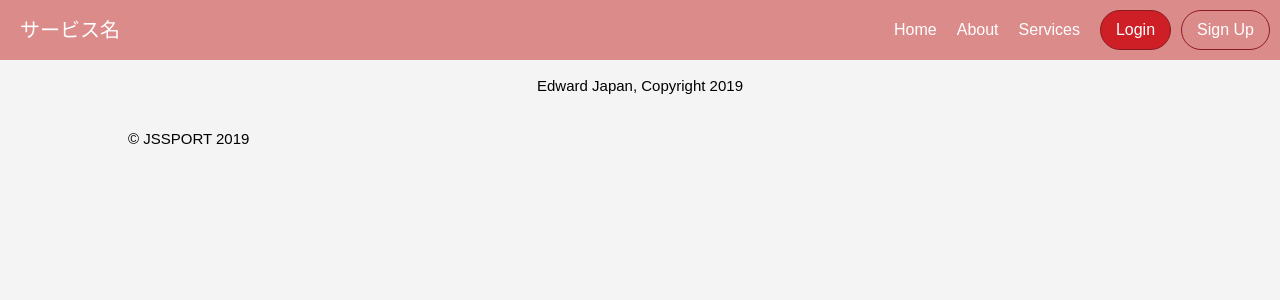
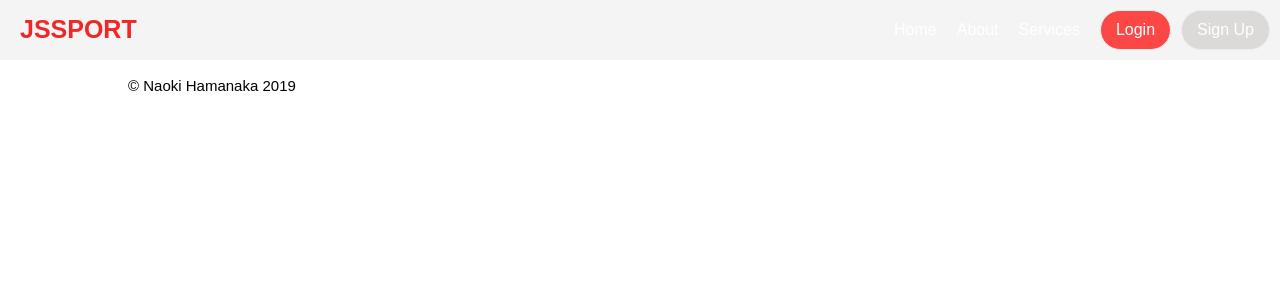
Before and after one commit to hamachonius/jssport_project, a Django app: template jssport/templates/base.html in a window 1280 px wide. Shown: the top 300 px of the page. Run offline with Django 3.2, Linux system fonts and the light colour scheme; the template is opened without the code that fills it, so the values that code supplies are empty; style sheets or scripts are compiled from the project's sources; some libraries are stand-ins or nearby versions.

Commit message:
“デザイン変更”

```diff
--- a/account/urls.py
+++ b/account/urls.py
@@ -1,5 +1,6 @@
 from django.urls import path, include
 from . import views
+
 urlpatterns = [
     path('signup', views.signup, name='signup'),
     path('login', views.login, name='login'),
--- a/account/views.py
+++ b/account/views.py
@@ -38,4 +38,4 @@ def login(request):
 def logout(request):
     if request.method == 'POST':
         auth.logout(request)
-                return render(request, 'accounts/signup.html')
+        return render(request, 'accounts/signup.html')
--- a/jssport/settings.py
+++ b/jssport/settings.py
@@ -57,7 +57,7 @@ ROOT_URLCONF = 'jssport.urls'
 TEMPLATES = [
     {
         'BACKEND': 'django.template.backends.django.DjangoTemplates',
-        'DIRS': [],
+        'DIRS': ['jssport/templates'],
         'APP_DIRS': True,
         'OPTIONS': {
             'context_processors': [
--- a/jssport/static/company/home.scss
+++ b/jssport/static/company/base.scss
@@ -2,7 +2,7 @@ body{
   font: 15px/1.5 Arial, Helvetica, sans-serif;
   padding:0;
   margin:0;
-  background-color:#f4f4f4;
+  background-color:white;
 }
 
 /*Global */
@@ -30,7 +30,7 @@ body{
       }
 
           nav{
-        background: #dc8b8b;
+            background: #f4f4f4;
             padding: 5px 20px;
           }
               ul{
@@ -40,6 +40,7 @@ body{
                     color: white;
                     text-decoration: none;
                   }
+
                   a:hover{
                     text-decoration: underline;
                   }
@@ -52,7 +53,11 @@ body{
                         display: block;
                       }
                       .logo a{
-        font-size:20px;
+                        font-size:25px;
+                        color: #ef2727;
+                        font-weight: bold;
+                        text-decoration: none;
+
                       }
                       .button.secondary{
                         border-bottom: 1px #444 solid;
@@ -128,13 +133,13 @@ body{
         .button a{
           text-decoration: none;
           padding: 7px 15px;
-          background: #ce1f27;
-          border: 1px solid #8c1b20;
+          background: #ff0000b5;
+          border: 1px solid #ececec;
           border-radius:50em;
+        }
 
-        }
         .button.secondary a{
-          background: transparent;
+          background: #dcd9d9;
 
         }
         .button a:hover{
--- a/jssport/templates/base.html
+++ b/jssport/templates/base.html
@@ -11,7 +11,7 @@
       <meta name="description" content="companyinfo">
       <meta name="keywords" content="company, career, Japan">
       <meta name="author" content="Naoki Hamanaka">
-      <link rel="stylesheet" type="text/css" href="{% sass_src 'company/home.scss' %}">
+      <link rel="stylesheet" type="text/css" href="{% sass_src 'company/base.scss' %}">
       <title>JSSPORT | Welcome</title>
 
 
@@ -37,8 +37,8 @@
     <header>
       <nav>
        <ul class="menu">
-         <li class="logo"><a href="#">サービス名</a></li>
-         <li class="item"><a href="">Home</a></li>
+         <li class="logo"><a href="#">JSSPORT</a></li>
+         <li class="item"><a href="#">Home</a></li>
          <li class="item"><a href="#">About</a></li>
          <li class="item"><a href="#">Services</a></li>
            {% if user.is_authenticated %}
@@ -60,11 +60,7 @@
         {% endblock %}
       </div>
 
-    <footer>
-       <p class="copyright">Edward Japan, Copyright 2019</p>
 
-    </footer>
-    <footer class="text-muted">
       <div class="container text-center">
-      <p>© JSSPORT {% now "Y" %}</p>
+      <p>© Naoki Hamanaka {% now "Y" %}</p>
       </div>
--- a/jssport/urls.py
+++ b/jssport/urls.py
@@ -1,9 +1,9 @@
 from django.contrib import admin
-from django.urls import path
+from django.urls import path, include
 from company import views
 
 urlpatterns = [
     path('admin/', admin.site.urls),
     path('', views.home, name='home'),
-
+    path('account/', include('account.urls')),
 ]
```
Also changed, not shown: static/company/base.css (added, +88 -0 lines), 2 other files. Lines whose indentation alone changed are shown as unchanged.
